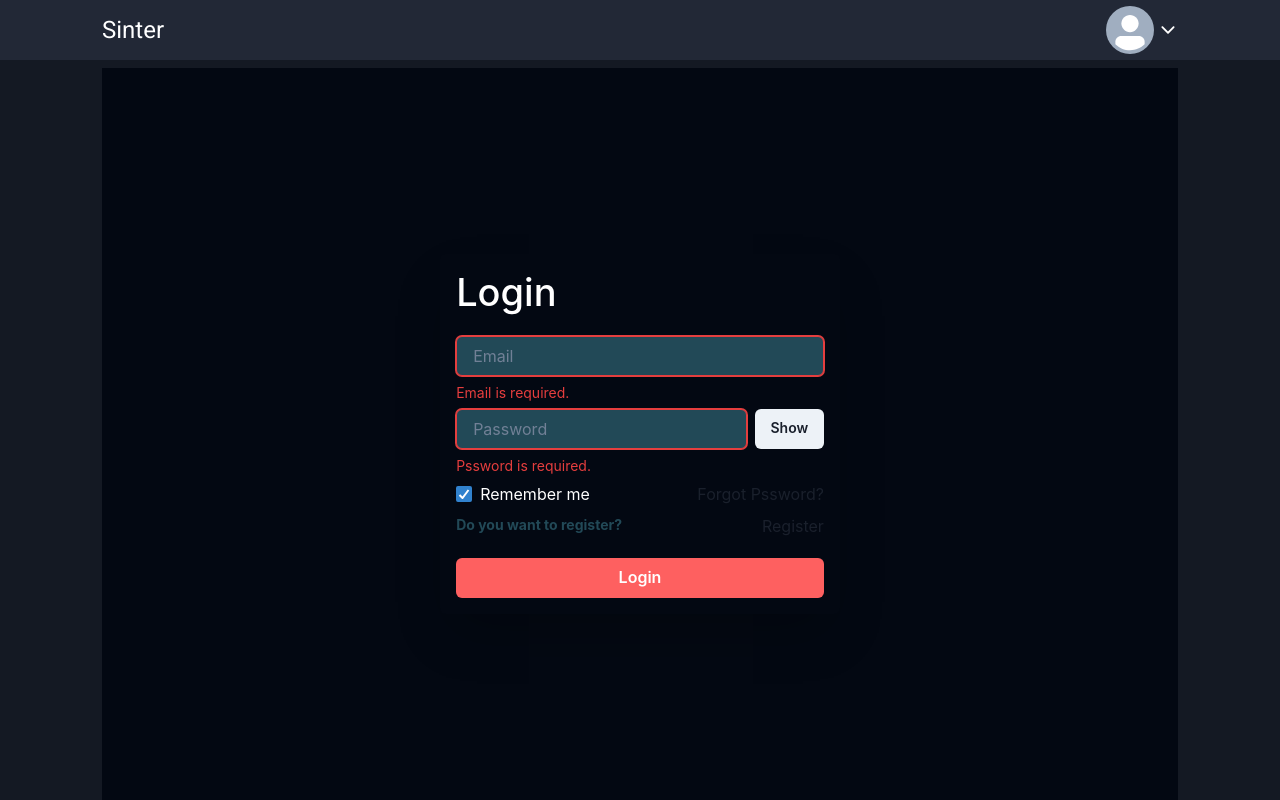
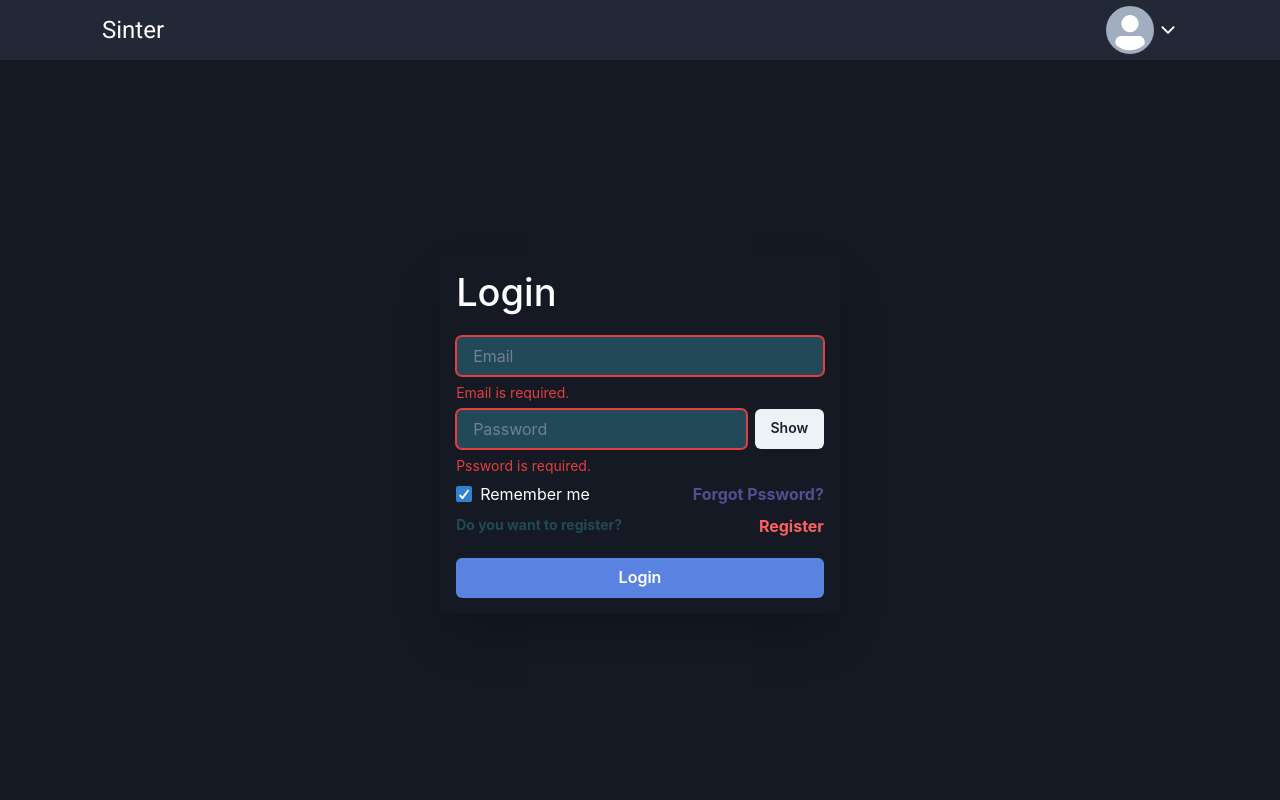
Before and after one commit to sufetter/sinter-metaverse, a Next.js app: page /login in a window 1280 px wide. Built offline with nearby package versions, Linux system fonts and the light colour scheme; no server answers.

Commit message:
links color fix

```diff
--- a/components/ChatList.tsx
+++ b/components/ChatList.tsx
@@ -15,7 +15,7 @@ export const ChatItem = () => {
     <Flex
       align="center"
       p="2"
-      _hover={{bg: mainStyles.chatListItemHober, cursor: "pointer"}}
+      _hover={{bg: mainStyles.chatListItemHover, cursor: "pointer"}}
       w="100%"
       px={3}
       py={2}
@@ -48,7 +48,7 @@ const ChatList = () => {
       flex={0.4}
       direction="column"
       borderEnd="2px solid"
-      borderColor={"#534E93"}
+      borderColor={mainStyles.chatListBorderColor}
     >
       <ChatSearch />
       <ChatItem />
--- a/components/InputChat.tsx
+++ b/components/InputChat.tsx
@@ -1,5 +1,6 @@
 import {Button, Flex, FormControl, Input, Spacer} from "@chakra-ui/react";
 import React, {useState} from "react";
+import {mainStyles} from "./LayoutCard";
 
 export const InputChat = () => {
   const [message, setMessage] = useState("");
@@ -11,8 +12,9 @@ export const InputChat = () => {
       <FormControl w="100%" isInvalid={isErrorMessage}>
         <Input
           placeholder="Type a message....."
-          borderColor="#C1402F"
+          focusBorderColor={mainStyles.chatInputBorderColor}
           autoComplete="off"
+          color="white"
           onChange={handleMessageChange}
         ></Input>
       </FormControl>
--- a/components/LayoutCard.tsx
+++ b/components/LayoutCard.tsx
@@ -13,16 +13,19 @@ export const mainStyles = {
   mainItemColor: "#5A83E1",
   mainBGColor: "#141923",
   mainTextColor: "#B5BFD6",
+  secondTextColor: "#FE6060",
   sidebarBTNS: "",
   sidebarBTNSHover: "#224957",
   sidebarBTNSBBorder: secondBGColor,
-  chatListBorderColor: "#5A83E1",
   getMessages: "#224957",
   sendMessages: "#C1402F",
   cardBorder: "#224957",
   headerBG: "#222836",
   chatCardBG: "#222836",
-  chatListItemHober: "#224957",
+  chatListItemHover: "#224957",
+  chatListBorderColor: "#534E93",
+  chatInputBorderColor: "#534E93",
+  reservTextColor: "#534E93",
 };
 
 <link
--- a/components/loginCard.tsx
+++ b/components/loginCard.tsx
@@ -20,6 +20,7 @@ import {
   Checkbox,
   Spacer,
 } from "@chakra-ui/react";
+import {mainStyles} from "./LayoutCard";
 import {auth} from "../firebaseconfig";
 import {
   createUserWithEmailAndPassword,
@@ -54,7 +55,13 @@ function loginCard() {
   const isErrorPssword = password === "";
 
   return (
-    <Flex flex={1} w="100%" align="center" justify="center" bg="#030812">
+    <Flex
+      flex={1}
+      w="100%"
+      align="center"
+      justify="center"
+      bg={mainStyles.mainBGColor}
+    >
       <Flex>
         <Box
           maxW={"470px"}
@@ -131,7 +138,15 @@ function loginCard() {
                 </Checkbox>
                 <Spacer />
                 <Link color="#FFE927" href="">
-                  Forgot Pssword?
+                  <a>
+                    <Text
+                      color={mainStyles.reservTextColor}
+                      fontWeight="660"
+                      _hover={{textDecoration: "underline"}}
+                    >
+                      Forgot Pssword?
+                    </Text>
+                  </a>
                 </Link>
               </Stack>
               <Stack direction="row" mt={2}>
@@ -140,14 +155,22 @@ function loginCard() {
                 </Text>
                 <Spacer />
                 <Link href="/register">
-                  <a>Register</a>
+                  <a>
+                    <Text
+                      color={mainStyles.secondTextColor}
+                      fontWeight="660"
+                      _hover={{textDecoration: "underline"}}
+                    >
+                      Register
+                    </Text>
+                  </a>
                 </Link>
               </Stack>
               <Button
                 type="submit"
                 w={"full"}
                 mt={5}
-                bg="#FE6060"
+                bg={mainStyles.mainItemColor}
                 color={"white"}
                 rounded={"md"}
                 disabled={submit}
```
Also changed, not shown: components/RegisterCard.tsx (+9 -1 lines).
